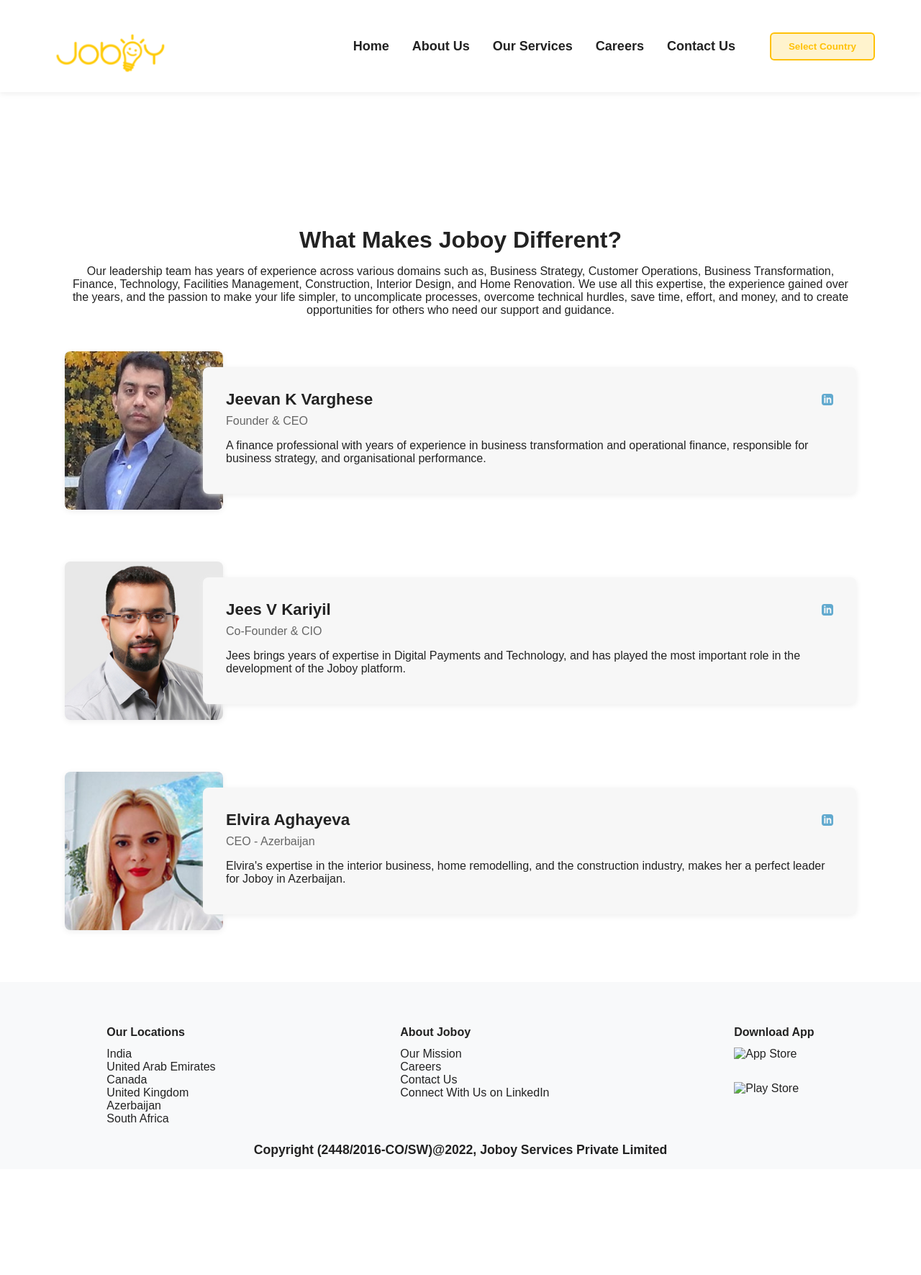
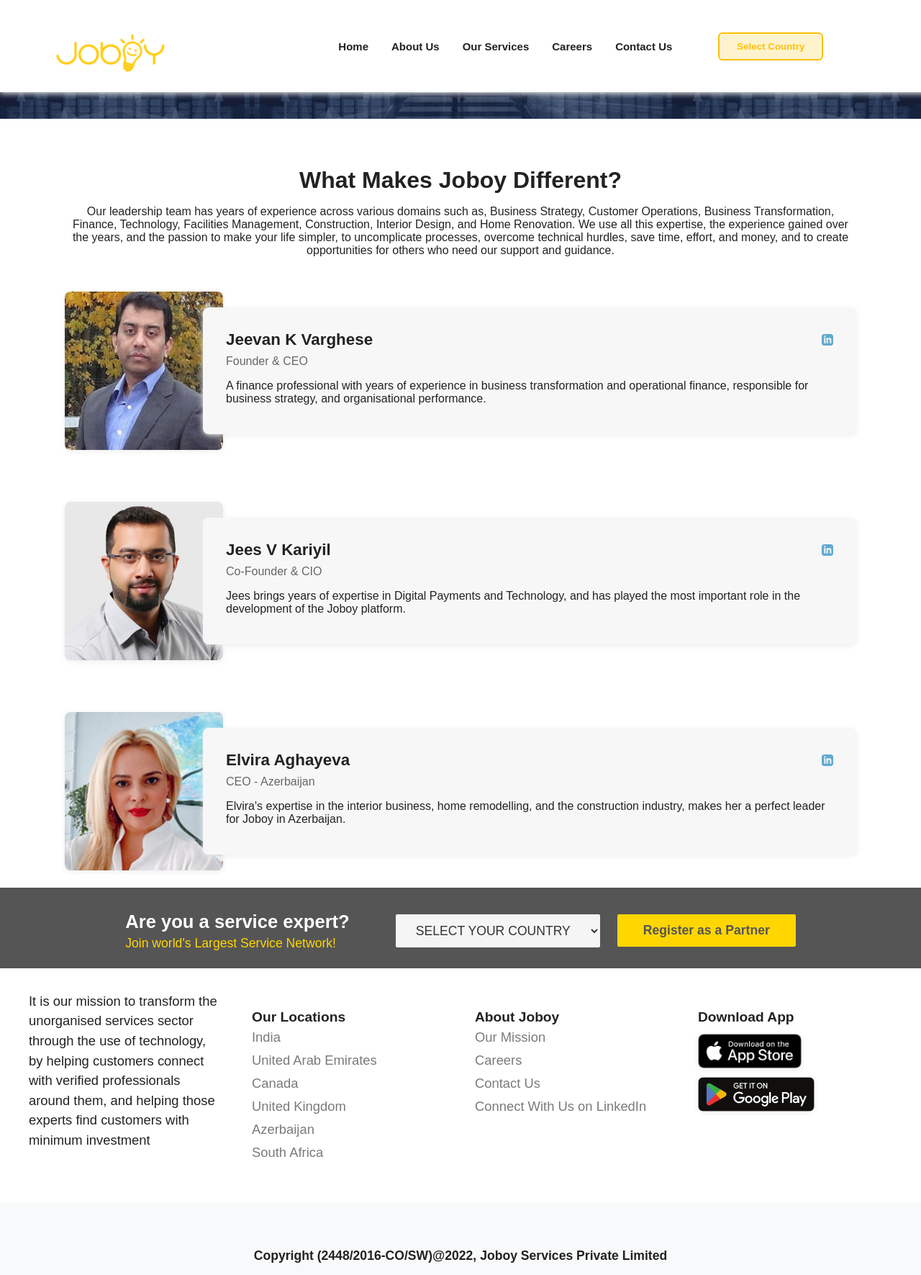
Before and after one commit to Suhana-MA/Joboy, a plain HTML site: page index.html in a window 1280 px wide. Shown: the whole page at 72% size. Before the commit the page ends 1624 px from the top, so only its background shows below. Drawn offline with Linux system fonts and the light colour scheme.

Commit message:
updated styles

```diff
--- a/index.html
+++ b/index.html
@@ -28,7 +28,7 @@
             </div>
         </nav>
     </header>
-    <div class="banner" style="background-image: url('assets/background.jpg');"></div>
+    <img src="assets/your-image.jpg" alt="Section Banner" class="section-image">
     <main>
         <section class="about">
             <h2>What Makes Joboy Different?</h2>
@@ -42,7 +42,7 @@
                 <div class="member-info">
                     <div class="member-header">
                         <h3>Jeevan K Varghese</h3>
-                        <a href="#" target="_blank" class="linkedin">
+                        <a href="https://www.linkedin.com/in/jeevanvarghese/" target="_blank" class="linkedin" title="Connect with Jeevan on LinkedIn">
                             <svg xmlns="http://www.w3.org/2000/svg" viewBox="0 0 24 24" fill="currentColor">
                                 <path d="M19 0h-14c-2.761 0-5 2.239-5 5v14c0 2.761 2.239 5 5 5h14c2.762 0 5-2.239 5-5v-14c0-2.761-2.238-5-5-5zm-11 19h-3v-11h3v11zm-1.5-12.268c-.966 0-1.75-.79-1.75-1.764s.784-1.764 1.75-1.764 1.75.79 1.75 1.764-.783 1.764-1.75 1.764zm13.5 12.268h-3v-5.604c0-3.368-4-3.113-4 0v5.604h-3v-11h3v1.765c1.396-2.586 7-2.777 7 2.476v6.759z"/>
                             </svg>
@@ -57,7 +57,7 @@
                 <div class="member-info">
                     <div class="member-header">
                         <h3>Jees V Kariyil</h3>
-                        <a href="#" target="_blank" class="linkedin">
+                        <a href="https://www.linkedin.com/in/jees-v-kariyil-2a190518/" target="_blank" class="linkedin" title="Connect with Jees on LinkedIn">
                             <svg xmlns="http://www.w3.org/2000/svg" viewBox="0 0 24 24" fill="currentColor">
                                 <path d="M19 0h-14c-2.761 0-5 2.239-5 5v14c0 2.761 2.239 5 5 5h14c2.762 0 5-2.239 5-5v-14c0-2.761-2.238-5-5-5zm-11 19h-3v-11h3v11zm-1.5-12.268c-.966 0-1.75-.79-1.75-1.764s.784-1.764 1.75-1.764 1.75.79 1.75 1.764-.783 1.764-1.75 1.764zm13.5 12.268h-3v-5.604c0-3.368-4-3.113-4 0v5.604h-3v-11h3v1.765c1.396-2.586 7-2.777 7 2.476v6.759z"/>
                             </svg>
@@ -72,7 +72,7 @@
                 <div class="member-info">
                     <div class="member-header">
                         <h3>Elvira Aghayeva</h3>
-                        <a href="#" target="_blank" class="linkedin">
+                        <a href="https://www.linkedin.com/in/elvira-aghayeva/" target="_blank" class="linkedin" title="Connect with Elvira on LinkedIn">
                             <svg xmlns="http://www.w3.org/2000/svg" viewBox="0 0 24 24" fill="currentColor">
                                 <path d="M19 0h-14c-2.761 0-5 2.239-5 5v14c0 2.761 2.239 5 5 5h14c2.762 0 5-2.239 5-5v-14c0-2.761-2.238-5-5-5zm-11 19h-3v-11h3v11zm-1.5-12.268c-.966 0-1.75-.79-1.75-1.764s.784-1.764 1.75-1.764 1.75.79 1.75 1.764-.783 1.764-1.75 1.764zm13.5 12.268h-3v-5.604c0-3.368-4-3.113-4 0v5.604h-3v-11h3v1.765c1.396-2.586 7-2.777 7 2.476v6.759z"/>
                             </svg>
@@ -84,8 +84,25 @@
             </div>
         </section>
     </main>
-    <footer>
+    <div class="top-banner">
+        <span class="expert-text">Are you a service expert?<br><span class="expert-sub">Join world's Largest Service Network!</span></span>
+        <div class="top-banner-actions">
+            <select class="country-select">
+                <option value="">SELECT YOUR COUNTRY</option>
+                <option value="India">India</option>
+                <option value="United Arab Emirates">United Arab Emirates</option>
+                <option value="Canada">Canada</option>
+                <option value="United Kingdom">United Kingdom</option>
+                <option value="Azerbaijan">Azerbaijan</option>
+                <option value="South Africa">South Africa</option>
+            </select>
+            <button class="register-btn">Register as a Partner</button>
+        </div>
+    </div>
     <div class="footer-content">
+        <div>
+            <p style="max-width: 320px; margin: 0 auto 0 0; font-size: 1.15rem; color: #222; line-height: 1.5;">It is our mission to transform the unorganised services sector through the use of technology, by helping customers connect with verified professionals around them, and helping those experts find customers with minimum investment</p>
+        </div>
         <div>
             <h4>Our Locations</h4>
             <ul>
@@ -109,9 +126,10 @@
         <div>
             <h4>Download App</h4>
             <img src="assets/icons/appstore.png" alt="App Store" class="app-icon">
-                <img src="assets/icons/playstore.png" alt="Play Store" class="app-icon">
+            <img src="assets/icons/playstore.webp" alt="Play Store" class="app-icon">
         </div>
     </div>
+    <footer>
         <div class="copyright">
             Copyright (2448/2016-CO/SW)@2022, Joboy Services Private Limited
         </div>
--- a/script.js
+++ b/script.js
@@ -1,4 +1,3 @@
-
 const countryBtn = document.querySelector('.country-btn');
 const dropdownList = document.querySelector('.dropdown-list');
 
@@ -19,3 +18,17 @@ document.querySelectorAll('.dropdown-item').forEach(item => {
         dropdownList.style.display = 'none';
     });
 });
+
+let lastScrollY = window.scrollY;
+const header = document.querySelector('header');
+
+window.addEventListener('scroll', () => {
+    if (window.scrollY > lastScrollY) {
+        // Scrolling down
+        header.classList.add('header-hidden');
+    } else {
+        // Scrolling up
+        header.classList.remove('header-hidden');
+    }
+    lastScrollY = window.scrollY;
+});
--- a/style.css
+++ b/style.css
@@ -16,24 +16,33 @@ body {
 header {
     display: flex;
     align-items: center;
-    justify-content: space-between;
+    justify-content: center;
     padding: 24px 5vw;
     background: #fff;
     box-shadow: 0 2px 8px #eee;
+    transition: top 0.3s;
+    position: fixed;
+    top: 0;
+    left: 0;
+    width: 100%;
+    z-index: 100;
 }
 .logo {
     height: 80px;
+    margin-right: 32px;
 }
 nav {
     display: flex;
     align-items: center;
     gap: 32px;
+    justify-content: center;
+    flex: 1;
 }
 nav a {
     text-decoration: none;
     color: #222;
     font-weight: 600;
-    font-size: 18px;
+    font-size: 15px;
     transition: color 0.2s;
 }
 nav a:hover {
@@ -141,32 +150,76 @@ footer {
 }
 .footer-content {
     display: flex;
-    justify-content: space-around;
+    justify-content: space-between;
+    align-items: flex-start;
     max-width: 1200px;
     margin: auto;
     gap: 40px;
+    padding: 32px 0 0 0;
+}
+.footer-content > div {
+    flex: 1;
+    min-width: 220px;
 }
 .footer-content h4 {
-    margin-bottom: 12px;
+    margin-bottom: 6px;
+    font-size: 1.2rem;
+    font-weight: 700;
+    font-family: 'Poppins', Arial, sans-serif;
 }
 .footer-content ul {
     list-style: none;
     padding: 0;
     margin: 0;
 }
+.footer-content li {
+    color: #7a7a7a;
+    font-size: 1.15rem;
+    margin-bottom: 10px;
+    font-family: 'Poppins', Arial, sans-serif;
+}
+.footer-content a, .footer-content li {
+    text-decoration: none;
+    color: #7a7a7a;
+    transition: color 0.2s;
+}
+.footer-content a:hover {
+    color: #222;
+}
 .app-icon {
-    height: 40px;
-    margin: 8px 0;
+    height: 48px;
+    margin: 12px 0;
     display: block;
+    border-radius: 8px;
+    box-shadow: 0 2px 8px #eee;
 }
 .copyright {
     text-align: center;
     padding: 24px 0 16px 0;
     font-weight: bold;
     font-size: 1.1rem;
+    margin: 0 auto;
+    width: 100%;
 }
 @media (max-width: 900px) {
-    .footer-content, .team {
+    .footer-content {
+        flex-direction: column;
+        align-items: center;
+        gap: 24px;
+        padding: 24px 0 0 0;
+    }
+    .footer-content > div {
+        min-width: 0;
+        width: 100%;
+        text-align: center;
+    }
+    .footer-content h4 {
+        font-size: 1.4rem;
+    }
+    .app-icon {
+        margin: 8px auto;
+    }
+    .team {
         flex-direction: column;
         align-items: center;
     }
@@ -186,12 +239,14 @@ footer {
 .country-dropdown {
     position: relative;
     display: inline-block;
+    margin-left: 16px;
 }
 
 .dropdown-list {
     position: absolute;
     top: 110%;
-    left: 0;
+    left: auto;
+    right: 0;
     background: #fff3cd;
     border: 2px solid #ffc107;
     border-radius: 6px;
@@ -215,3 +270,89 @@ footer {
     background: #ffc107;
     color: #fff;
 }
+
+.top-banner {
+    width: 100%;
+    background: #555;
+    color: #fff;
+    display: flex;
+    align-items: center;
+    justify-content: center;
+    padding: 32px 0 24px 0;
+    gap: 32px;
+    font-family: 'Poppins', Arial, sans-serif;
+}
+.expert-text {
+    font-size: 1.6rem;
+    font-weight: 600;
+    margin-right: 32px;
+    line-height: 1.2;
+}
+.expert-sub {
+    color: #ffd600;
+    font-size: 1.1rem;
+    font-weight: 500;
+    display: block;
+    margin-top: 4px;
+}
+.top-banner-actions {
+    display: flex;
+    align-items: center;
+    gap: 16px;
+}
+.country-select {
+    padding: 12px 24px;
+    font-size: 1.1rem;
+    border: none;
+    border-radius: 2px;
+    background: #f5f5f5;
+    color: #333;
+    min-width: 240px;
+    margin-right: 8px;
+}
+.register-btn {
+    background: #ffd600;
+    color: #555;
+    font-weight: 600;
+    border: none;
+    border-radius: 2px;
+    padding: 12px 36px;
+    font-size: 1.1rem;
+    cursor: pointer;
+    transition: background 0.2s;
+}
+.register-btn:hover {
+    background: #ffc107;
+}
+@media (max-width: 900px) {
+    .top-banner {
+        flex-direction: column;
+        gap: 16px;
+        padding: 24px 0 16px 0;
+    }
+    .expert-text {
+        margin-right: 0;
+        text-align: center;
+    }
+    .top-banner-actions {
+        flex-direction: column;
+        gap: 8px;
+    }
+    .country-select, .register-btn {
+        width: 90vw;
+        max-width: 350px;
+    }
+}
+.section-image {
+    width: 100%;
+    max-height: 220px;
+    object-fit: cover;
+    display: block;
+    margin: 0 auto 0 auto;
+}
+.header-hidden {
+    top: -200px;
+}
+body, h1, h2, h3, h4, h5, h6, p, a, li, button, input, select, textarea, .dropdown-item, .country-btn, .register-btn, .role, .member-info, .footer-content, .copyright {
+    font-family: 'Poppins', Arial, sans-serif !important;
+}
```
Also changed, not shown: assets/icons/appstore.png (added), assets/icons/playstore.webp (added), assets/your-image.jpg (added). Lines whose indentation alone changed are shown as unchanged.
